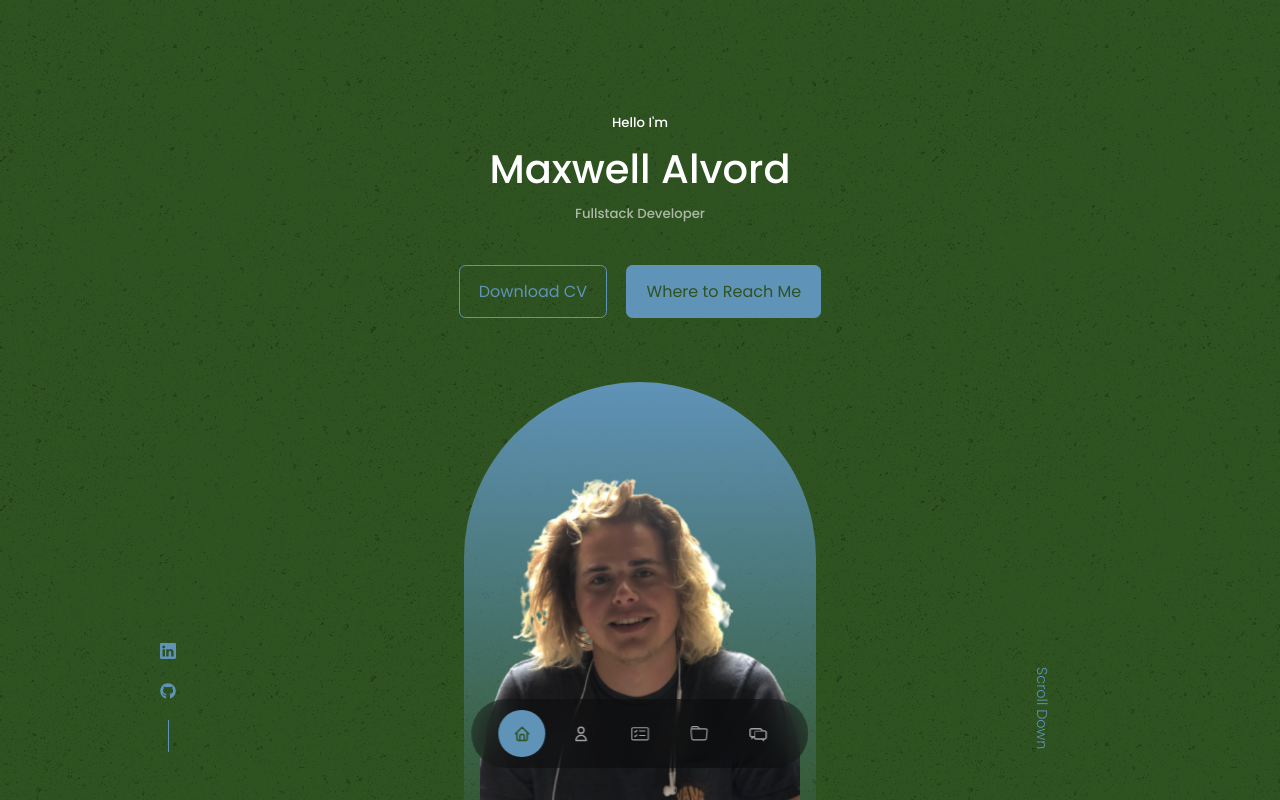
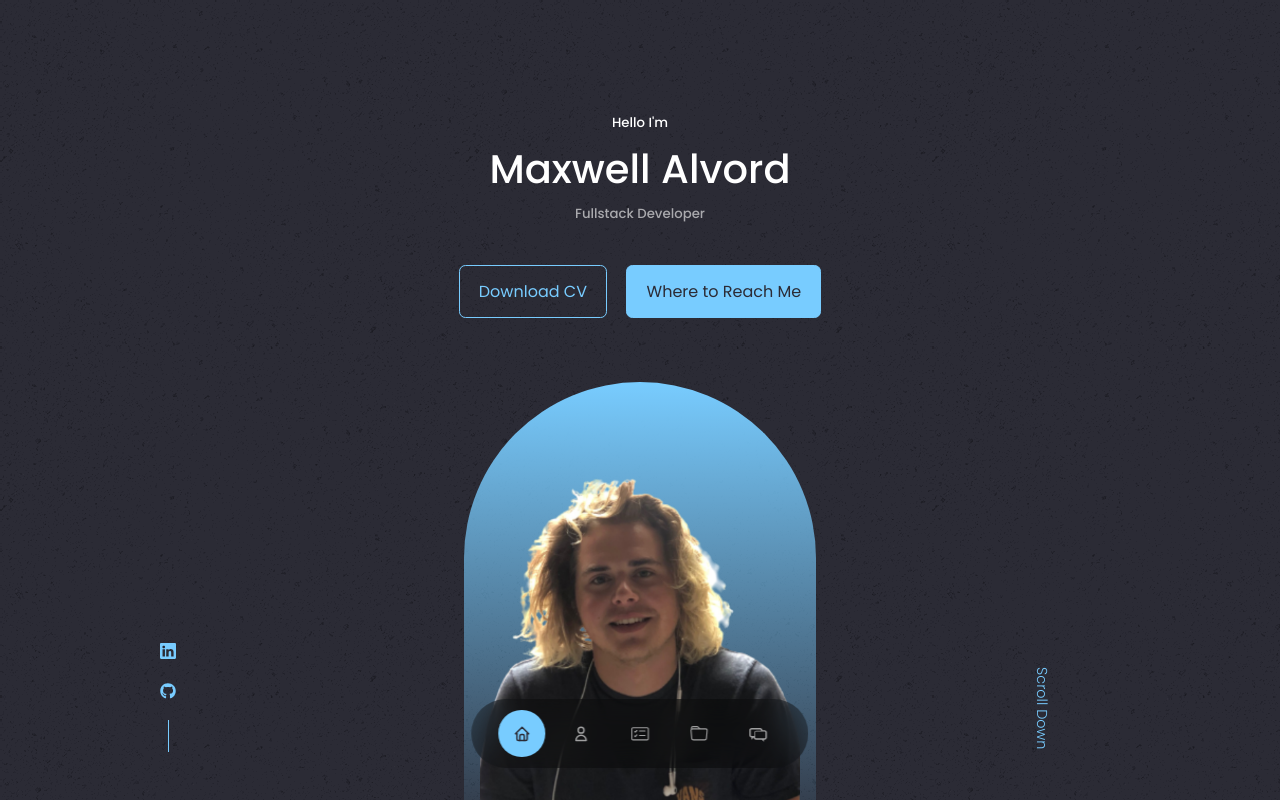
Before and after one commit to maxwellalvord/React-Portfolio, a React (Create React App) app: page / in a window 1280 px wide. Shown: the top 800 px of the page. Built offline with nearby package versions, Linux system fonts and the light colour scheme.

Commit message:
Update: Add theme colors for website

```diff
--- a/src/index.css
+++ b/src/index.css
@@ -11,10 +11,10 @@
 }
 
 :root {
-  --color-bg: #2f5221;
-  --color-bg-variant: #632b1e;
-  --color-primary: #5f93b8;
-  --color-primary-variant: rgba(77, 181, 255, 0.4);
+  --color-bg: #2b2b35;
+  --color-bg-variant: #1e1e26;
+  --color-primary: #78ccff;
+  --color-primary-variant: rgb(132, 186, 255);
   --color-white:#fff;
   --color-light: rgba(255, 255, 255, 0.6);
 
```
